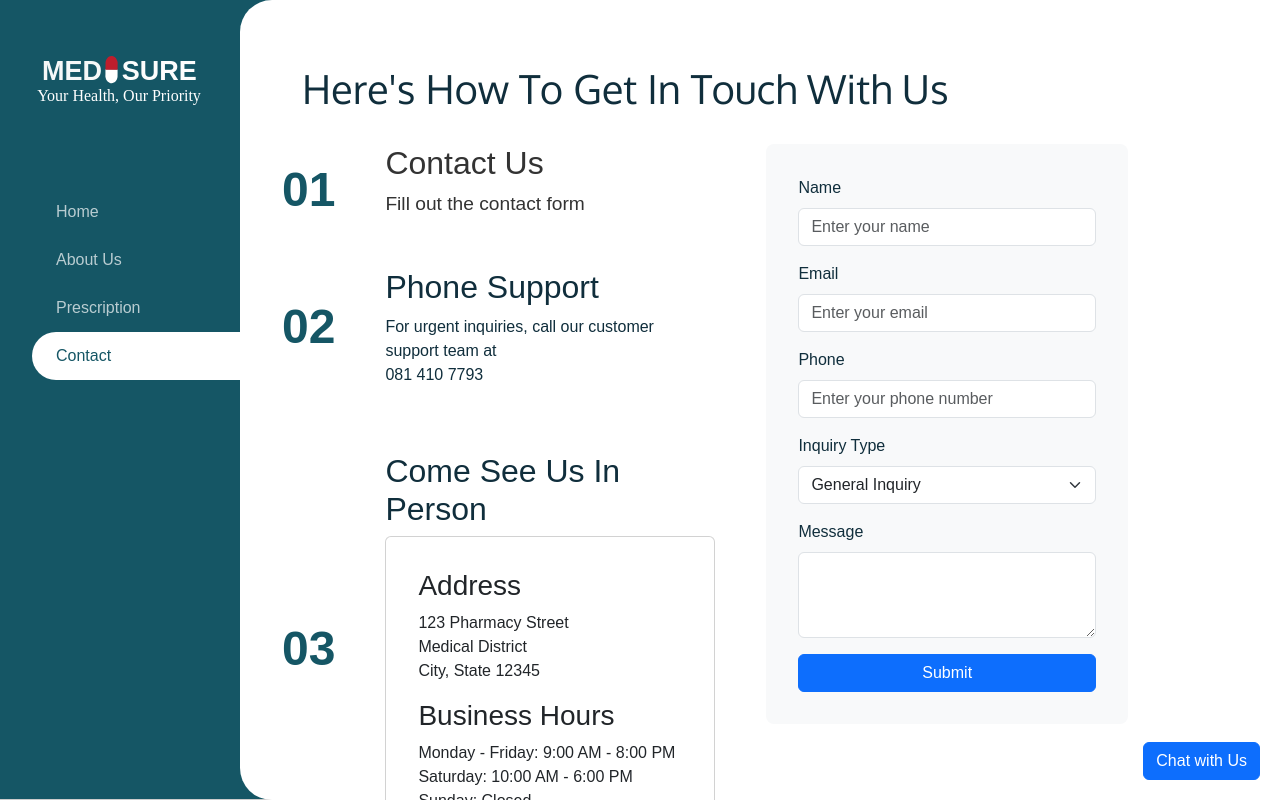
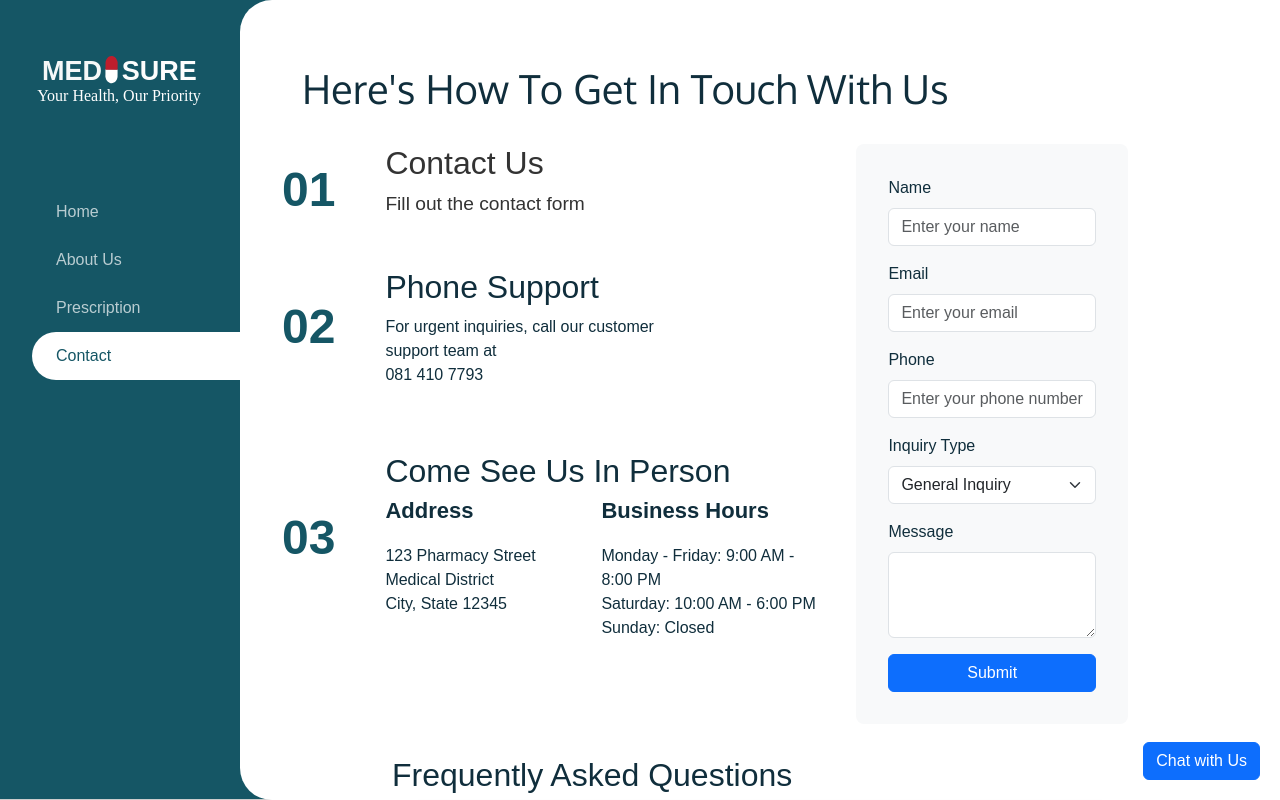
Before and after one commit to 241322/spot_ui_bug_squashers, a React (Create React App) app: page /contact in a window 1280 px wide. Built offline with nearby package versions, Linux system fonts and the light colour scheme.

Commit message:
contact page push

```diff
--- a/src/Pages/ContactPage.jsx
+++ b/src/Pages/ContactPage.jsx
@@ -33,20 +33,20 @@ export default function ContactPage() {
                             <span className="list-number">03</span>
                             <span className="list-context"></span>
                             <div className="contact-section">
-
-                <h2>Come See Us In Person</h2>
-                <Card className="business-hours">
-                    <Card.Body>
-                        <h3>Address</h3>
-                        <p>123 Pharmacy Street<br/>Medical District<br/>City, State 12345</p>
-
-                        <h3>Business Hours</h3>
-                        <p>Monday - Friday: 9:00 AM - 8:00 PM<br/>
-                           Saturday: 10:00 AM - 6:00 PM<br/>
-                           Sunday: Closed</p>
-                    </Card.Body>
-                </Card>
-            </div>
+                                <h2>Come See Us In Person</h2>
+                                <div className="business-info">
+                                    <div className="address">
+                                        <h3>Address</h3>
+                                        <p>123 Pharmacy Street<br />Medical District<br />City, State 12345</p>
+                                    </div>
+                                    <div className="hours">
+                                        <h3>Business Hours</h3>
+                                        <p>Monday - Friday: 9:00 AM - 8:00 PM<br />
+                                           Saturday: 10:00 AM - 6:00 PM<br />
+                                           Sunday: Closed</p>
+                                    </div>
+                                </div>
+                            </div>
                         </li>
                     </ul>
                     <Form onSubmit={handleSubmit} className="contact-form">
@@ -79,7 +79,7 @@ export default function ContactPage() {
                             <Form.Control as="textarea" rows={3} required />
                         </Form.Group>
 
-                        <Button variant="primary" type="submit">
+                        <Button className="primary" type="submit">
                             Submit
                         </Button>
                     </Form>
--- a/src/Styles/ContactStyle.css
+++ b/src/Styles/ContactStyle.css
@@ -30,12 +30,13 @@ h2{
     text-align: left;
 }
 
+
 .contact-form {
   background-color: #f8f9fa;
   padding: 2rem;
   border-radius: 8px;
   width: 50%;
-  margin-left: 80px;
+  margin-left: 170px;
 }
 
 .contact-layout {
@@ -79,6 +80,31 @@ h2{
   padding: 1rem;
   border-radius: 1px;
   width: 330px;
+}
+
+.business-info {
+    display: flex;
+    justify-content: space-between;
+    gap: 1rem; /* Add spacing between the address and hours */
+}
+
+.address{
+    width: 200px; /* Adjusted to balance with the wider hours section */
+}
+
+.hours{
+    width: 220px /* Increased width to give more space for the text */
+}
+
+.address h3, .hours h3 {
+    margin-bottom: 20px;
+    font-size: 22px;
+    font-weight: bold;
+}
+
+.address p, .hours p {
+    margin: 0;
+    line-height: 1.5;
 }
 
 .live-chat {
@@ -125,3 +151,18 @@ h2{
   color: black;
   margin-right: auto;
 }
+
+.accordion-item {
+    background-color: transparent; /* Remove the blue background */
+    border: none; /* Optional: Remove borders if present */
+}
+
+.accordion-header {
+    background-color: transparent; /* Ensure the header has no background */
+    color: #333; /* Set text color for better visibility */
+}
+
+.accordion-body {
+    background-color: transparent; /* Ensure the body has no background */
+    color: #333; /* Set text color for better visibility */
+}
```
